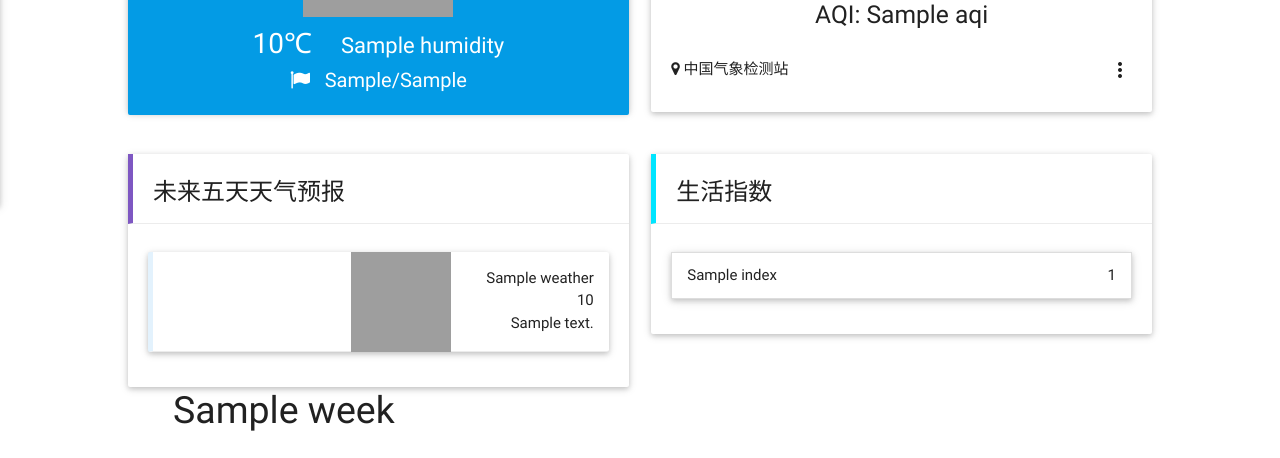
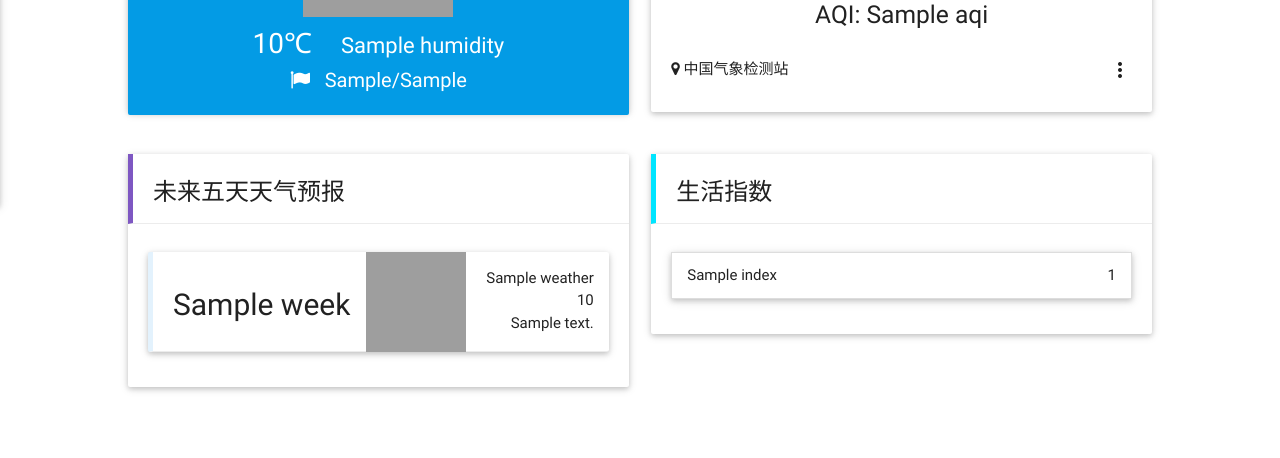
Before and after one commit to keysona/WeatherServer, a Flask app: template WeatherServer/templates/index.html in a window 1280 px wide. Shown: the part 654-1112 px from the top of the page. After the commit the page ends 1046 px from the top, so only its background shows below. Run offline with Flask 2, Linux system fonts and the light colour scheme; the template is opened without the code that fills it: most values are stand-ins (such as "Sample title", 1, 10 or a date in 2020); some libraries are stand-ins or nearby versions; grey boxes are pictures that could not be loaded.

Commit message:
Fix error.

```diff
--- a/WeatherServer/templates/base.html
+++ b/WeatherServer/templates/base.html
@@ -23,7 +23,7 @@
     <title>{% block title %}{% endblock %}</title>
     <style>
       body{
-        min-width: 450px;
+        min-width: 400px;
       }
     </style>
     {% endblock %}
--- a/WeatherServer/templates/index.html
+++ b/WeatherServer/templates/index.html
@@ -96,9 +96,9 @@
                         <br>
                         <span class="right">{{ forecast.wind_detail }}</span>
                       </div>
-                      <img class="right" style="height:100px;width:100px;margin-right:20px;" src="{{ forecast.weather | get_image_name }}" alt="">
+                      <img class="right" style="height:100px;width:100px;margin-right:5px;" src="{{ forecast.weather | get_image_name }}" alt="">
                       <div class="left" style="padding-top:30px;margin-left:10px;">
-                          <span style="font-size:2.5em;">{{ forecast.week }}</span>
+                          <span style="font-size:2em;">{{ forecast.week }}</span>
                       </div>
                     </div>
                   {% endfor %}
```
